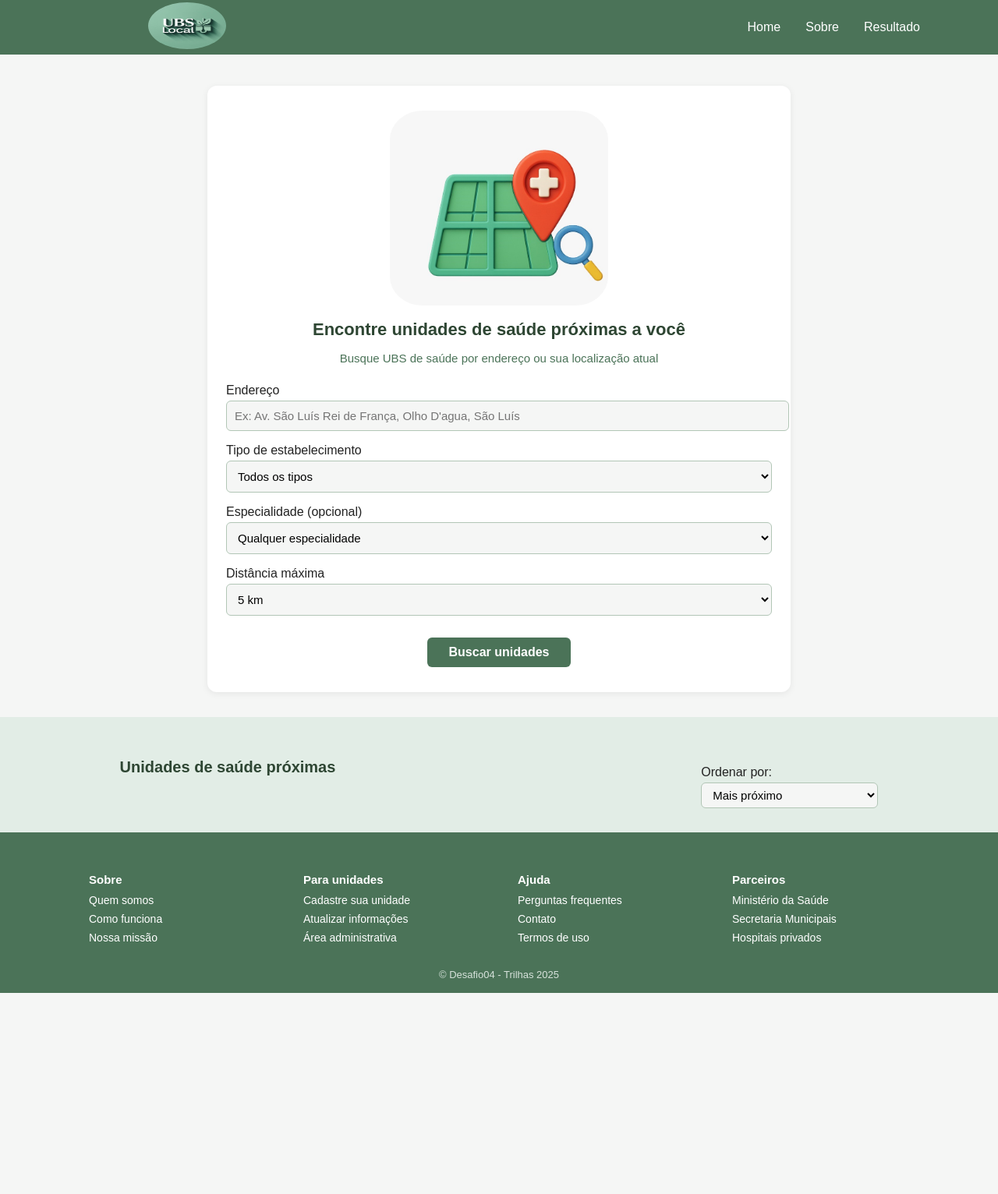
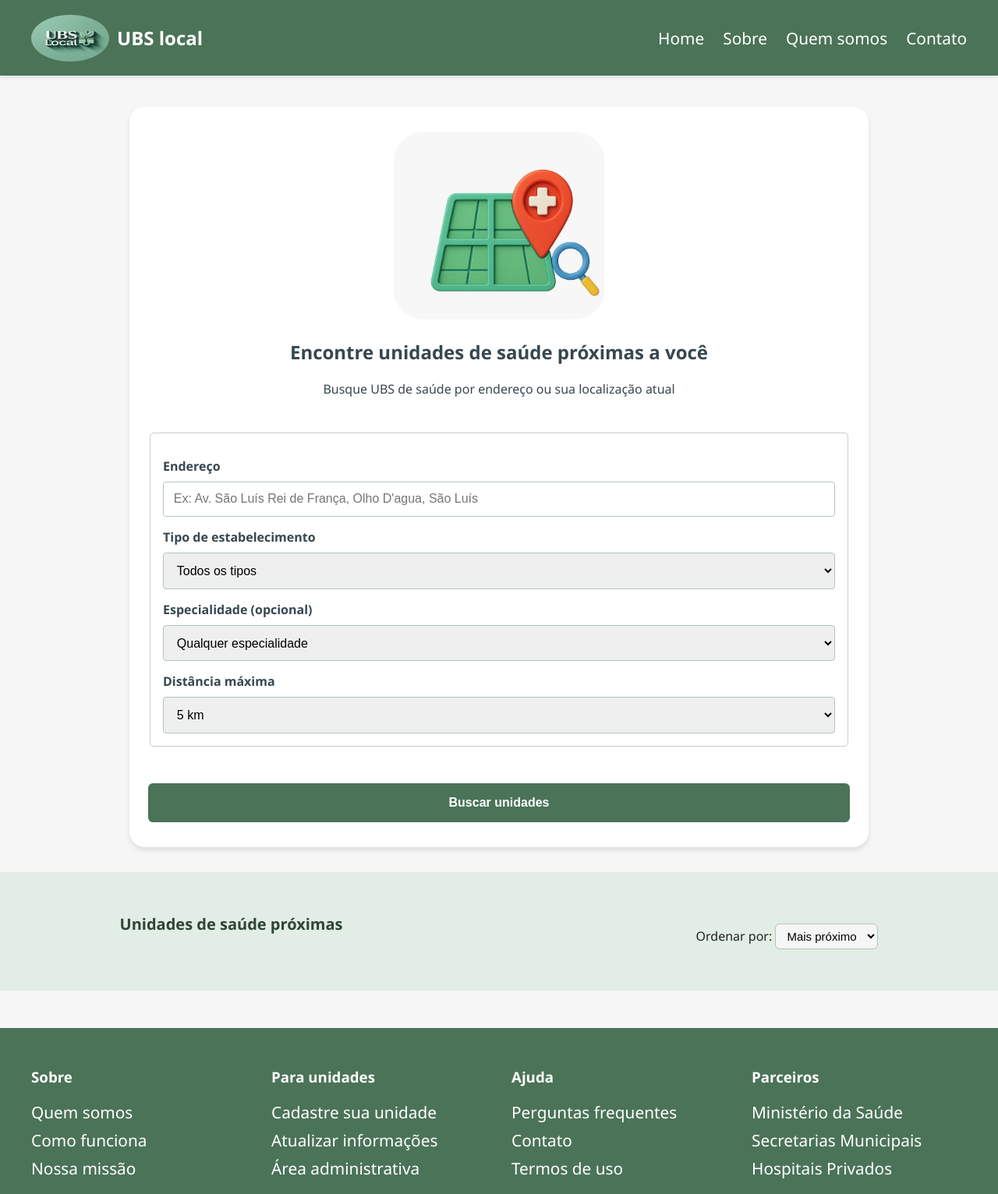
Before and after one commit to devnandii/SaudeProxima-Desafio04Trilhas, a website: page public/index.html in a window 1280 px wide. Shown: the top 1532 px of the page at 78% size. Before the commit the page ends 1274 px from the top, so only its background shows below. Drawn offline with Linux system fonts and the light colour scheme; no server answers.

Commit message:
ajustes e adição de pagina (sobre)

```diff
--- a/public/components/footer.html
+++ b/public/components/footer.html
@@ -1,85 +1,43 @@
-<div class="footer">
+<footer class="footer">
     <div class="footer-container">
-        <div class="footer-section">
-            <h4>Sobre</h4>
+        <div class="footer-column">
+            <h3>Sobre</h3>
             <ul>
                 <li><a href="#">Quem somos</a></li>
                 <li><a href="#">Como funciona</a></li>
                 <li><a href="#">Nossa missão</a></li>
             </ul>
         </div>
-        <div class="footer-section">
-            <h4>Para unidades</h4>
+
+        <div class="footer-column">
+            <h3>Para unidades</h3>
             <ul>
                 <li><a href="#">Cadastre sua unidade</a></li>
                 <li><a href="#">Atualizar informações</a></li>
                 <li><a href="#">Área administrativa</a></li>
             </ul>
         </div>
-        <div class="footer-section">
-            <h4>Ajuda</h4>
+
+        <div class="footer-column">
+            <h3>Ajuda</h3>
             <ul>
                 <li><a href="#">Perguntas frequentes</a></li>
                 <li><a href="#">Contato</a></li>
                 <li><a href="#">Termos de uso</a></li>
             </ul>
         </div>
-        <div class="footer-section">
-            <h4>Parceiros</h4>
+
+        <div class="footer-column">
+            <h3>Parceiros</h3>
             <ul>
                 <li><a href="#">Ministério da Saúde</a></li>
-                <li><a href="#">Secretaria Municipais</a></li>
-                <li><a href="#">Hospitais privados</a></li>
+                <li><a href="#">Secretarias Municipais</a></li>
+                <li><a href="#">Hospitais Privados</a></li>
             </ul>
         </div>
     </div>
+
     <div class="copyright">
         © Desafio04 - Trilhas 2025
     </div>
-</div>
-
-
-    <!-- footer original porem maior -->
-
-<!--
-<div class="footer">
-    <div class="footer-container">
-        <div class="footer-section">
-            <h4>Sobre</h4>
-            <ul>
-                <li><a href="#">Quem somos</a></li>
-                <li><a href="#">Como funciona</a></li>
-                <li><a href="#">Nossa missão</a></li>
-            </ul>
-        </div>
-        <div class="footer-section">
-            <h4>Para unidades</h4>
-            <ul>
-                <li><a href="#">Cadastre sua unidade</a></li>
-                <li><a href="#">Atualizar informações</a></li>
-                <li><a href="#">Área administrativa</a></li>
-            </ul>
-        </div>
-        <div class="footer-section">
-            <h4>Ajuda</h4>
-            <ul>
-                <li><a href="#">Perguntas frequentes</a></li>
-                <li><a href="#">Contato</a></li>
-                <li><a href="#">Termos de uso</a></li>
-            </ul>
-        </div>
-        <div class="footer-section">
-            <h4>Parceiros</h4>
-            <ul>
-                <li><a href="#">Ministério da Saúde</a></li>
-                <li><a href="#">Secretaria Municipais</a></li>
-                <li><a href="#">Hospitais privados</a></li>
-            </ul>
-        </div>
-    </div>
-    <div class="copyright">
-        © Desafio04 - Trilhas 2025
-    </div>
-</div>
-
--->
+</footer>
--- a/public/components/header.html
+++ b/public/components/header.html
@@ -1,10 +1,19 @@
 <header class="header" aria-label="Cabeçalho principal">
-    <div class="logo">
-        <img src="imagens/logo.jpg" alt="UBS Local - Página inicial">
+    <div class="header-container">
+        <div class="logo">
+            <img src="imagens/logo.jpg" alt="UBS Local - Página inicial">
+            <h1>UBS local</h1>
+        </div>
+
+        <nav class="menu" aria-label="Navegação principal">
+            <ul>
+                    <li><a href="index.html" class="nav-link">Home</a></li>
+                    <li><a href="/public/quemSomos.html" class="nav-link">Sobre</a></li>
+                    <li><a href="sobre.html" class="nav-link">Quem somos</a></li>
+                    <li><a href="#" class="nav-link">Contato</a></li>
+
+            </ul>
+
+        </nav>
     </div>
-    <nav class="menu" aria-label="Navegação principal">
-        <a href="index.html" class="nav-link">Home</a>
-        <a href="sobre.html" class="nav-link">Sobre</a>
-        <a href="resultados.html" class="nav-link">Resultado</a>
-    </nav>
 </header>
--- a/public/css/global.css
+++ b/public/css/global.css
@@ -4,8 +4,9 @@
   --cinza-claro: #f5f6f5;
   --branco: #fff;
   --cinza-borda: #b2c6b6;
-  --fonte-principal: Arial, Helvetica, sans-serif;
+  --fonte-principal: 'Segoe UI', Roboto, Oxygen, Ubuntu, Cantarell, sans-serif;
 }
+
 
 body {
   margin: 0;
@@ -15,141 +16,141 @@ body {
   color: #222;
 }
 
-/* Header */
-.header {
-  width: 100%;
-  background: var(--verde-escuro);
-  color: #fff;
+header {
+  background-color:#4b7358;
+  color: white;
+  padding: 1rem 2rem;
+  box-shadow: 0 2px 5px rgba(0,0,0,0.1);
+}
+
+.header-container {
+  display: flex;
+  justify-content: space-between;
+  align-items: center;
+  max-width: 1200px;
+  margin: 0 auto;
+}
+
+.logo {
   display: flex;
   align-items: center;
-  justify-content: space-between;
-  padding: 0 100px;
-  height: 70px;
-  box-sizing: border-box;
 }
 
-.header .logo img {
+.logo img {
   width: 100px;
   height: 60px;
+  margin-right: 10px;
   border-radius: 50%;
-  padding: 0 90px;
-
 }
 
-.header .menu, .header nav {
-  display: flex;
-  gap: 32px;
+.logo h1 {
+  font-size: 1.5rem;
+  font-weight: 700;
 }
 
-.header .menu a, .header nav a {
-  color: #fff;
+nav ul {
+  display: flex;
+  list-style: none;
+}
+
+nav ul li {
+  margin-left: 1.5rem;
+}
+
+nav ul li a {
+  color: var(--branco);
   text-decoration: none;
   font-weight: 500;
-  font-size: 16px;
-  transition: text-decoration 0.2s;
+  transition: opacity 0.3s;
+  font-size: 1.3rem;
 }
 
-.header .menu a:hover, .header nav a:hover {
+nav ul li a:hover {
+  opacity: 0.8;
   text-decoration: underline;
 }
 
+
+
 /* Footer */
-.footer {
-  background: var(--verde-escuro);
-  color: #fff;
-  padding: 32px 0 16px 0;
-  margin-top: 0;
-  width: 100%;
-  box-sizing: border-box;
+footer {
+  background-color: var(--verde-escuro);
+  color: var(--branco);
+  padding: 2rem;
+  margin-top: 3rem;
 }
 
 .footer-container {
-  display: flex;
-  justify-content: space-between;
-  max-width: 1100px;
+  max-width: 1200px;
   margin: 0 auto;
-  flex-wrap: wrap;
+  display: grid;
+  grid-template-columns: repeat(auto-fit, minmax(200px, 1fr));
+  gap: 2rem;
 }
 
-.footer-section {
-  flex: 1;
-  min-width: 180px;
-  margin: 0 24px;
+.footer-column h4 {
+  margin-bottom: 1rem;
+  font-size: 1.1rem;
 }
 
-.footer-section h4 {
-  font-size: 15px;
-  font-weight: 700;
-  margin-bottom: 10px;
+.footer-column ul {
+  list-style: none;
+  padding: 0;
 }
 
-.footer-section ul {
-  list-style: none;
-  padding: 0;
-  margin: 0;
+.footer-column ul li {
+  margin-bottom: 0.5rem;
 }
 
-.footer-section ul li {
-  margin-bottom: 8px;
-  font-size: 14px;
+.footer-column ul li a {
+  color: var(--branco);
+  text-decoration: none;
+  transition: color 0.3s;
+  font-size: 1.3rem;
 }
 
-.footer-section ul li a {
-  color: #fff;
-  text-decoration: none;
-  transition: text-decoration 0.2s;
-}
-
-.footer-section ul li a:hover {
+.footer-column ul li a:hover {
+  color: var(--verde-medio);
   text-decoration: underline;
 }
 
 .copyright {
   text-align: center;
-  color: #d7e2db;
-  font-size: 13px;
-  margin-top: 24px;
+  margin-top: 2rem;
+  padding-top: 1rem;
+  border-top: 1px solid var(--cinza-borda);
+  color: var(--cinza-borda);
+  font-size: 1.3rem;
 }
 
-/* Links e botões globais */
-a {
-  color: var(--verde-escuro);
-  text-decoration: none;
-  transition: text-decoration 0.2s;
+
+/*A VERIFICAR*/
+
+
+
+
+/* Responsividade */
+@media (max-width: 768px) {
+.header-container {
+    flex-direction: column;
+    gap: 1rem;
 }
 
-a:hover {
-  text-decoration: underline;
+.nav-link{
+  font-size: 3vw;
 }
 
-button,
-.btn {
-  background: var(--verde-escuro);
-  color: #fff;
-  border: none;
-  border-radius: 6px;
-  padding: 10px 28px;
-  font-size: 16px;
-  font-weight: 600;
-  cursor: pointer;
-  margin-top: 12px;
-  transition: background 0.2s;
+nav ul {
+    margin-top: 1rem;
 }
 
-button:hover,
-.btn:hover {
-  background: #35543e;
+.search-form {
+    flex-direction: column;
 }
 
-/* Responsividade básica */
-@media (max-width: 900px) {
-  .header, .footer {
-    padding-left: 12px;
-    padding-right: 12px;
-  }
-  .footer-container {
+.results-header {
     flex-direction: column;
-    gap: 24px;
     align-items: flex-start;
-  }
+    gap: 1rem;
 }
+}
--- a/public/css/home.css
+++ b/public/css/home.css
@@ -1,69 +1,107 @@
+:root {
+  --verde-escuro: #4b7358;
+  --verde-medio: #e2ede6;
+  --cinza-claro: #f5f6f5;
+  --branco: #fff;
+  --cinza-borda: #b2c6b6;
+  --texto: #37474f;
+  --fonte-principal: 'Segoe UI', Roboto, Oxygen, Ubuntu, Cantarell, sans-serif;
+}
+
 body {
     background: #f5f6f5;
-    font-family: Arial, Helvetica, sans-serif;
     margin: 0;
     padding: 0;
 }
 
-.main-container {
-    max-width: 700px;
+.main-container{
+    max-width: 900px;
     margin: 40px auto 0 auto;
-    background: #fff;
-    border-radius: 12px;
-    box-shadow: 0 2px 10px #0001;
+    background: white;
+    border-radius: 20px;
+    padding: 2rem;
+    box-shadow: 0 4px 6px rgba(0,0,0,0.1);
     padding: 32px 24px;
     text-align: center;
+
 }
 
-.main-container h1 {
-    font-size: 22px;
-    font-weight: 700;
-    color: #2e4633;
-    margin-bottom: 8px;
-}
-
-.main-container p {
-    font-size: 15px;
-    color: #4b7358;
-    margin-bottom: 24px;
-}
 .main-container img{
-    width: 40%;
-    height: 50%;
+    width: 30%;
+    height: 30%;
     border-radius: 15%;
 }
 
+.main-container h2, p{
+    color: var(--texto);
+}
+
+.main-container form{
+    display: flex;
+    flex-direction: column;
+    gap: 1rem;
+
+}
+
 .form-group {
-    margin-bottom: 16px;
+    display: flex;
+    flex-direction: column;
     text-align: left;
 }
 
-input[type="text"], select {
-    width: 100%;
-    padding: 10px;
-    border: 1px solid #b2c6b6;
-    border-radius: 6px;
-    font-size: 15px;
-    margin-top: 4px;
-    background: #f5f6f5;
+.form-group label {
+    margin-bottom: 0.5rem;
+    font-weight: 750;
+    color: var(--texto);
+    padding: 15px 0 1px;
+}
+
+.form-group input, .form-group select {
+    padding: 0.8rem;
+    border: 1px solid var(--cinza-borda);
+    border-radius: 4px;
+    font-size: 1rem;
+}
+
+.form-group input:focus, .form-group select:focus {
+    outline: none;
+    border-color: var(--verde-escuro);
+    box-shadow: 0 0 0 2px var(--cinza-borda);
+}
+
+
+
+
+
+
+fieldset {
+    border: 1px solid #ccc;
+    border-radius: 5px;
+    padding: 1rem;
+    margin-top: 1.8rem;
+    margin-bottom: 1.2rem;
 }
 
 button {
-    background: #4b7358;
-    color: #fff;
+
+    background: var(--verde-escuro);
+    color: var(--branco);
     border: none;
     border-radius: 6px;
-    padding: 10px 28px;
-    font-size: 16px;
+    padding: 1rem;
+    font-size: 1rem;
     font-weight: 600;
     cursor: pointer;
     margin-top: 12px;
-    transition: background 0.2s;
+    transition: background-color 0.3s
 }
 
 button:hover {
-    background: #35543e;
+    background: #57aa6f;
 }
+
+
+/*Resultados de busca */
 
 .section-results {
     background: #e2ede6;
@@ -85,7 +123,6 @@ button:hover {
     gap: 32px;
     margin: 0 12%;
 }
-
 .result-card {
     background: #f5f6f5;
     border-radius: 10px;
@@ -125,6 +162,7 @@ button:hover {
     background: #f5f6f5;
 }
 
+
 .loading, .error, .no-results {
   padding: 20px;
   text-align: center;
@@ -159,3 +197,24 @@ button:hover {
   margin: 5px 0;
   font-size: 0.9em;
 }
+
+
+/*Responsividade*/
+@media (max-width: 768px) {
+
+form {
+    flex-direction: column;
+}
+
+.main-container h2 {
+  font-size: 3vw;
+}
+
+
+
+.section-results {
+    flex-direction: column;
+
+    gap: 1rem;
+}
+}
--- /dev/null
+++ b/public/css/quemSomos.css
@@ -0,0 +1,88 @@
+:root {
+  --verde-escuro: #4b7358;
+  --verde-medio: #e2ede6;
+  --cinza-claro: #f5f6f5;
+  --branco: #fff;
+  --cinza-borda: #b2c6b6;
+  --texto: #37474f;
+  --fonte-principal: 'Segoe UI', Roboto, Oxygen, Ubuntu, Cantarell, sans-serif;
+}
+
+
+* {
+    margin: 0;
+    padding: 0;
+    box-sizing: border-box;
+}
+
+body {
+    background-color: #e2ede6;
+    color: #333;
+    line-height: 1.6;
+}
+
+.container {
+    max-width: 800px;
+    margin: 2rem auto;
+    padding: 0 1.5rem;
+
+}
+
+h1 {
+    margin-bottom: 1.5rem;
+    color: var(--verde-escuro);
+    text-align: center;
+}
+
+h2 {
+    margin: 1.5rem 0 1rem;
+    color: var(--verde-escuro);
+    border-bottom: 2px solid var(--verde-escuro);
+    padding-bottom: 0.5rem;
+}
+
+p, ul {
+    margin-bottom: 1rem;
+    font-size: 1.3rem;
+}
+
+ul {
+    margin-left: 1.5rem;
+    font-size: 1.3rem;
+}
+
+.back-btn {
+
+
+
+    transform: translateY(-50%);
+    color: var(--verde-escuro);
+    text-decoration: none;
+    font-weight: bold;
+    padding: 0.5rem;
+    border: 2px solid var(--verde-escuro);
+    border-radius: 5px;
+    transition: background-color 0.3s;
+    margin-left: 1.5rem;
+
+    position: absolute;
+
+}
+
+.back-btn:hover {
+    background-color: rgba(255, 255, 255, 0.2);
+}
+
+.contact-btn {
+    display: inline-block;
+    background-color: var(--verde-escuro);
+    color: white;
+    padding: 0.5rem 1rem;
+    text-decoration: none;
+    border-radius: 5px;
+    margin-top: 1rem;
+}
+
+.contact-btn:hover {
+    background-color: #57aa6f;
+}
--- a/public/index.html
+++ b/public/index.html
@@ -10,13 +10,17 @@
     <div id="header"></div>
 
     <div class="main-container">
+
         <div class="imagem-localiza">
             <img src="imagens/img.jpeg" alt="localiza">
         </div>
 
-        <h1>Encontre unidades de saúde próximas a você</h1>
+        <h2>Encontre unidades de saúde próximas a você</h2>
         <p>Busque UBS de saúde por endereço ou sua localização atual</p>
+
         <form id="form-busca">
+
+            <fieldset>
                 <div class="form-group">
                     <label for="endereco">Endereço</label>
                     <input type="text" id="endereco" placeholder="Ex: Av. São Luís Rei de França, Olho D'agua, São Luís">
@@ -41,9 +45,13 @@
                         <option value="20000">20 km</option>
                     </select>
                 </div>
+            </fieldset>
+
             <button type="submit">Buscar unidades</button>
+
         </form>
     </div>
+
 
    <div class="section-results">
         <h2>Unidades de saúde próximas</h2>
```
Also changed, not shown: public/css/sobre.css (+51 -43 lines), public/quemSomos.html (added, +52 -0 lines), public/resultados.html (deleted, +0 -17 lines), public/sobre.html (+4 -2 lines), public/css/resultados.css (deleted). Lines whose indentation alone changed are shown as unchanged.
